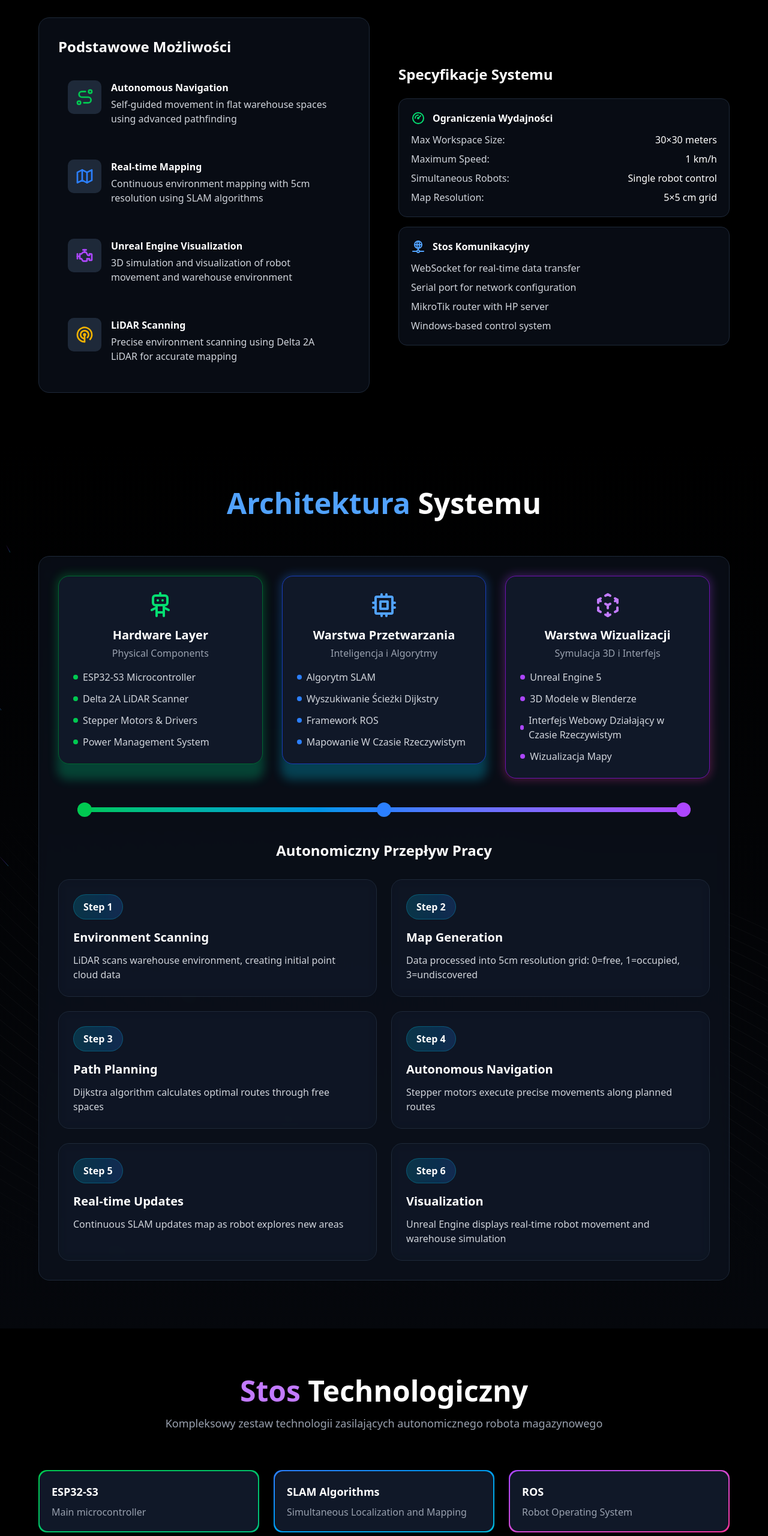
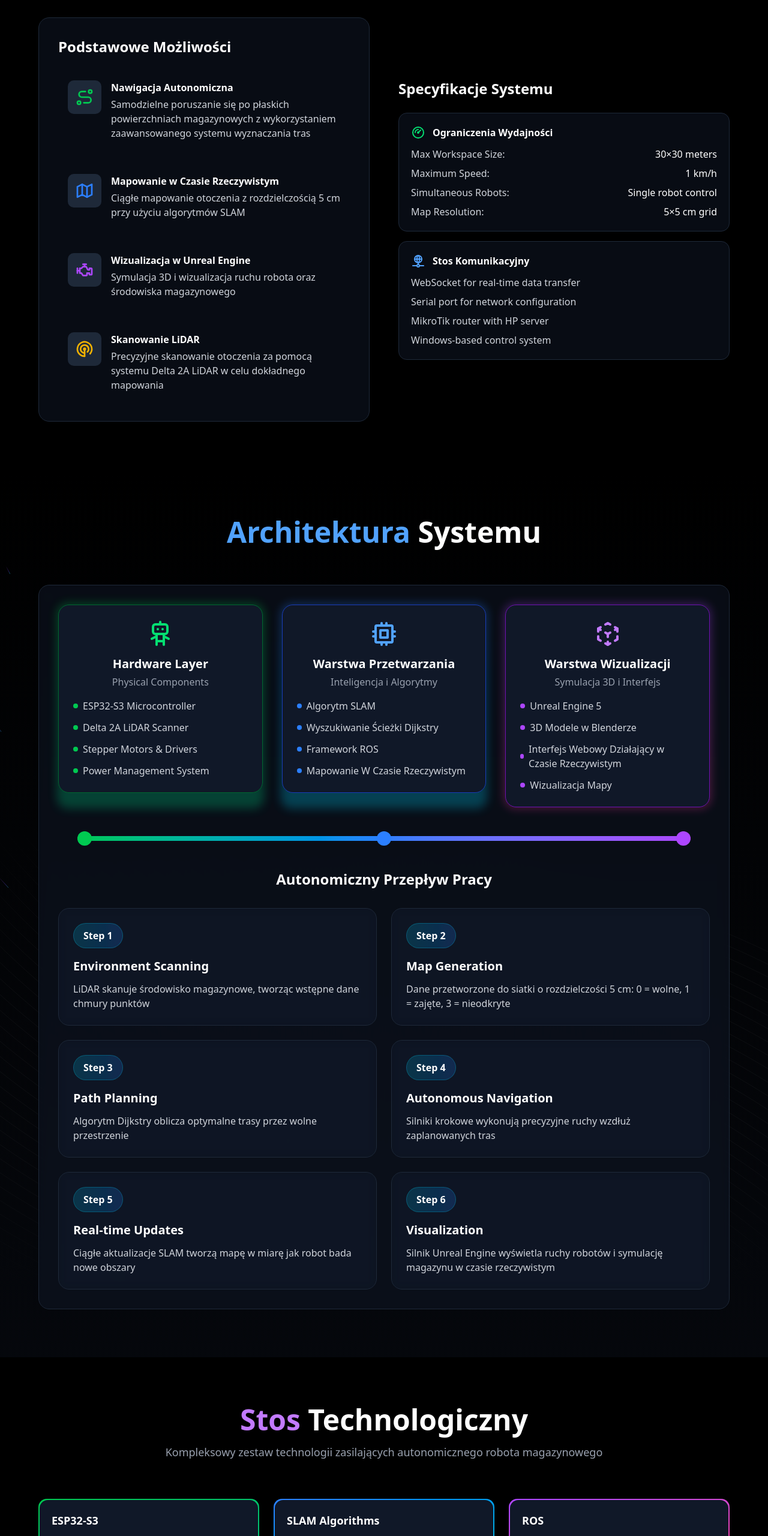
Before and after one commit to rowwuk/IoTPage, a Next.js app: page /IoTPage/projects/warehouse-robot in a window 1280 px wide. Shown: the part 1060-3621 px from the top of the page at 60% size. Built offline with nearby package versions, Linux system fonts and the light colour scheme.

Commit message:
translations

```diff
--- a/app/projects/sensor-array/page.tsx
+++ b/app/projects/sensor-array/page.tsx
@@ -33,7 +33,7 @@ export default function SensorArrayPage() {
     {
       id: 1,
       name: "BME680",
-      description: "Temperature, humidity, pressure & air quality",
+      description: "Temperatura, wilgotność, ciśnienie i jakość powietrza",
       icon: <IconCloud className="h-6 w-6 text-cyan-500" />,
       color: "from-cyan-500 to-blue-500",
       features: ["Temperature", "Humidity", "Pressure", "Air Quality"],
@@ -41,7 +41,7 @@ export default function SensorArrayPage() {
     {
       id: 2,
       name: "DHT11",
-      description: "Temperature and humidity sensor",
+      description: "Czujnik temperatury i wilgotności",
       icon: <IconTemperature className="h-6 w-6 text-red-500" />,
       color: "from-red-500 to-orange-500",
       features: ["Temperature", "Humidity"],
@@ -49,7 +49,7 @@ export default function SensorArrayPage() {
     {
       id: 3,
       name: "Soil Moisture",
-      description: "Ground humidity level measurement",
+      description: "Pomiar poziomu wilgotności gruntu",
       icon: <IconDroplets className="h-6 w-6 text-green-500" />,
       color: "from-green-500 to-emerald-500",
       features: ["Soil Humidity", "Plant Health"],
@@ -120,74 +120,74 @@ export default function SensorArrayPage() {
     {
       id: 1,
       name: "Real-time Data Collection",
-      content: "Continuous environmental monitoring with multiple sensor types",
+      content: "Ciągłe monitorowanie środowiska za pomocą wielu rodzajów czujników",
     },
     {
       id: 2,
       name: "Local Network Operation",
       content:
-        "Functions without internet access using Wi-Fi LAN communication",
+        "Działa bez dostępu do Internetu, korzystając z komunikacji Wi-Fi LAN",
     },
     {
       id: 3,
       name: "Time-series Database",
       content:
-        "InfluxDB 3 Core for efficient historical data storage and queries",
+        "InfluxDB 3 Core do wydajnego przechowywania danych historycznych i zapytań",
     },
     {
       id: 4,
       name: "Browser Visualization",
-      content: "Real-time data visualization through web interface",
+      content: "Wizualizacja danych w czasie rzeczywistym za pośrednictwem interfejsu internetowego",
     },
     {
       id: 5,
       name: "UDP Broadcast",
       content:
-        "Wi-Fi communication without requiring server IP address knowledge",
+        "Komunikacja Wi-Fi bez konieczności znajomości adresu IP serwera",
     },
     {
       id: 6,
       name: "Wireless Operation",
       content:
-        "ESP8266 operates independently without wired connections to server",
+        "ESP8266 działa niezależnie, bez przewodowych połączeń z serwerem",
     },
   ];
 
   const dataAnalysis = [
     {
       title: "Temperature & Humidity Trends",
-      description: "Track environmental changes over time for climate analysis",
+      description: "Śledź zmiany środowiskowe w czasie w celu analizy klimatu",
       icon: <IconChartLine className="h-8 w-8" />,
       metrics: ["Daily patterns", "Seasonal changes", "Anomaly detection"],
     },
     {
       title: "Air Quality Assessment",
       description:
-        "Monitor indoor air quality for health and comfort optimization",
+        "Monitoruj jakość powietrza w pomieszczeniach, aby zoptymalizować zdrowie i komfort",
       icon: <IconCloud className="h-8 w-8" />,
       metrics: ["VOC levels", "Pressure changes", "Humidity balance"],
     },
     {
       title: "Plant Condition Monitoring",
-      description: "Track soil moisture for optimal plant growth conditions",
+      description: "Śledź wilgotność gleby, aby zapewnić optymalne warunki wzrostu roślin",
       icon: <IconDroplets className="h-8 w-8" />,
       metrics: ["Soil humidity", "Temperature range", "Watering needs"],
     },
     {
       title: "Anomaly Detection",
-      description: "Identify unusual environmental patterns and trigger alerts",
+      description: "Rozpoznawaj nietypowe wzorce środowiskowe i uruchamiaj alerty",
       icon: <IconAlertCircle className="h-8 w-8" />,
       metrics: ["Threshold alerts", "Pattern deviation", "Event logging"],
     },
   ];
 
   const futureFeatures = [
-    "Threshold-based alerts and notifications",
-    "Device control integration",
-    "Grafana dashboard integration",
-    "Support for multiple measurement nodes",
-    "Advanced data analytics",
-    "Mobile application",
+    "Alerty i powiadomienia oparte na progach",
+    "Integracja kontroli urządzeń",
+    "Integracja pulpitu nawigacyjnego Grafana",
+    "Obsługa wielu węzłów pomiarowych",
+    "Zaawansowana analityka danych",
+    "Aplikacja mobilna",
   ];
 
   if (!isClient) return null;
--- a/app/projects/warehouse-robot/page.tsx
+++ b/app/projects/warehouse-robot/page.tsx
@@ -31,30 +31,30 @@ export default function WarehouseRobotPage() {
   const systemFeatures = [
     {
       id: 1,
-      name: "Autonomous Navigation",
+      name: "Nawigacja Autonomiczna",
       description:
-        "Self-guided movement in flat warehouse spaces using advanced pathfinding",
+        "Samodzielne poruszanie się po płaskich powierzchniach magazynowych z wykorzystaniem zaawansowanego systemu wyznaczania tras",
       icon: <IconRoute className="h-8 w-8 text-green-500" />,
     },
     {
       id: 2,
-      name: "Real-time Mapping",
+      name: "Mapowanie w Czasie Rzeczywistym",
       description:
-        "Continuous environment mapping with 5cm resolution using SLAM algorithms",
+        "Ciągłe mapowanie otoczenia z rozdzielczością 5 cm przy użyciu algorytmów SLAM",
       icon: <IconMap className="h-8 w-8 text-blue-500" />,
     },
     {
       id: 3,
-      name: "Unreal Engine Visualization",
+      name: "Wizualizacja w Unreal Engine",
       description:
-        "3D simulation and visualization of robot movement and warehouse environment",
+        "Symulacja 3D i wizualizacja ruchu robota oraz środowiska magazynowego",
       icon: <IconEngine className="h-8 w-8 text-purple-500" />,
     },
     {
       id: 4,
-      name: "LiDAR Scanning",
+      name: "Skanowanie LiDAR",
       description:
-        "Precise environment scanning using Delta 2A LiDAR for accurate mapping",
+        "Precyzyjne skanowanie otoczenia za pomocą systemu Delta 2A LiDAR w celu dokładnego mapowania",
       icon: <IconRadar2 className="h-8 w-8 text-yellow-500" />,
     },
   ];
@@ -77,47 +77,47 @@ export default function WarehouseRobotPage() {
   const technologyStack = [
     {
       name: "ESP32-S3",
-      description: "Main microcontroller",
+      description: "Główny mikrokontroler",
       color: "from-green-500 to-emerald-500",
     },
     {
       name: "SLAM Algorithms",
-      description: "Simultaneous Localization and Mapping",
+      description: "Jednoczesna lokalizacja i mapowanie",
       color: "from-blue-500 to-cyan-500",
     },
     {
       name: "ROS",
-      description: "Robot Operating System",
+      description: "System operacyjny robota",
       color: "from-purple-500 to-pink-500",
     },
     {
       name: "Dijkstra",
-      description: "Optimal pathfinding algorithm",
+      description: "Algorytm optymalnego wyznaczania trasy",
       color: "from-orange-500 to-red-500",
     },
     {
       name: "Unreal Engine 5",
-      description: "3D visualization engine",
+      description: "Silnik wizualizacji 3D",
       color: "from-violet-500 to-purple-500",
     },
     {
       name: "Blender",
-      description: "3D modeling software",
+      description: "Program do modelowania 3D",
       color: "from-yellow-500 to-orange-500",
     },
     {
       name: "WebSocket",
-      description: "Real-time communication protocol",
+      description: "Protokół komunikacji w czasie rzeczywistym",
       color: "from-cyan-500 to-blue-500",
     },
     {
       name: "Python",
-      description: "Server-side language",
+      description: "Język po stronie serwera",
       color: "from-emerald-500 to-green-500",
     },
     {
       name: "C++/Arduino",
-      description: "Microcontroller programming",
+      description: "Programowanie mikrokontrolerów",
       color: "from-pink-500 to-rose-500",
     },
   ];
@@ -127,35 +127,35 @@ export default function WarehouseRobotPage() {
       id: 1,
       name: "Environment Scanning",
       content:
-        "LiDAR scans warehouse environment, creating initial point cloud data",
+        "LiDAR skanuje środowisko magazynowe, tworząc wstępne dane chmury punktów",
     },
     {
       id: 2,
       name: "Map Generation",
       content:
-        "Data processed into 5cm resolution grid: 0=free, 1=occupied, 3=undiscovered",
+        "Dane przetworzone do siatki o rozdzielczości 5 cm: 0 = wolne, 1 = zajęte, 3 = nieodkryte",
     },
     {
       id: 3,
       name: "Path Planning",
       content:
-        "Dijkstra algorithm calculates optimal routes through free spaces",
+        "Algorytm Dijkstry oblicza optymalne trasy przez wolne przestrzenie",
     },
     {
       id: 4,
       name: "Autonomous Navigation",
-      content: "Stepper motors execute precise movements along planned routes",
+      content: "Silniki krokowe wykonują precyzyjne ruchy wzdłuż zaplanowanych tras",
     },
     {
       id: 5,
       name: "Real-time Updates",
-      content: "Continuous SLAM updates map as robot explores new areas",
+      content: "Ciągłe aktualizacje SLAM tworzą mapę w miarę jak robot bada nowe obszary",
     },
     {
       id: 6,
       name: "Visualization",
       content:
-        "Unreal Engine displays real-time robot movement and warehouse simulation",
+        "Silnik Unreal Engine wyświetla ruchy robotów i symulację magazynu w czasie rzeczywistym",
     },
   ];
 
```
